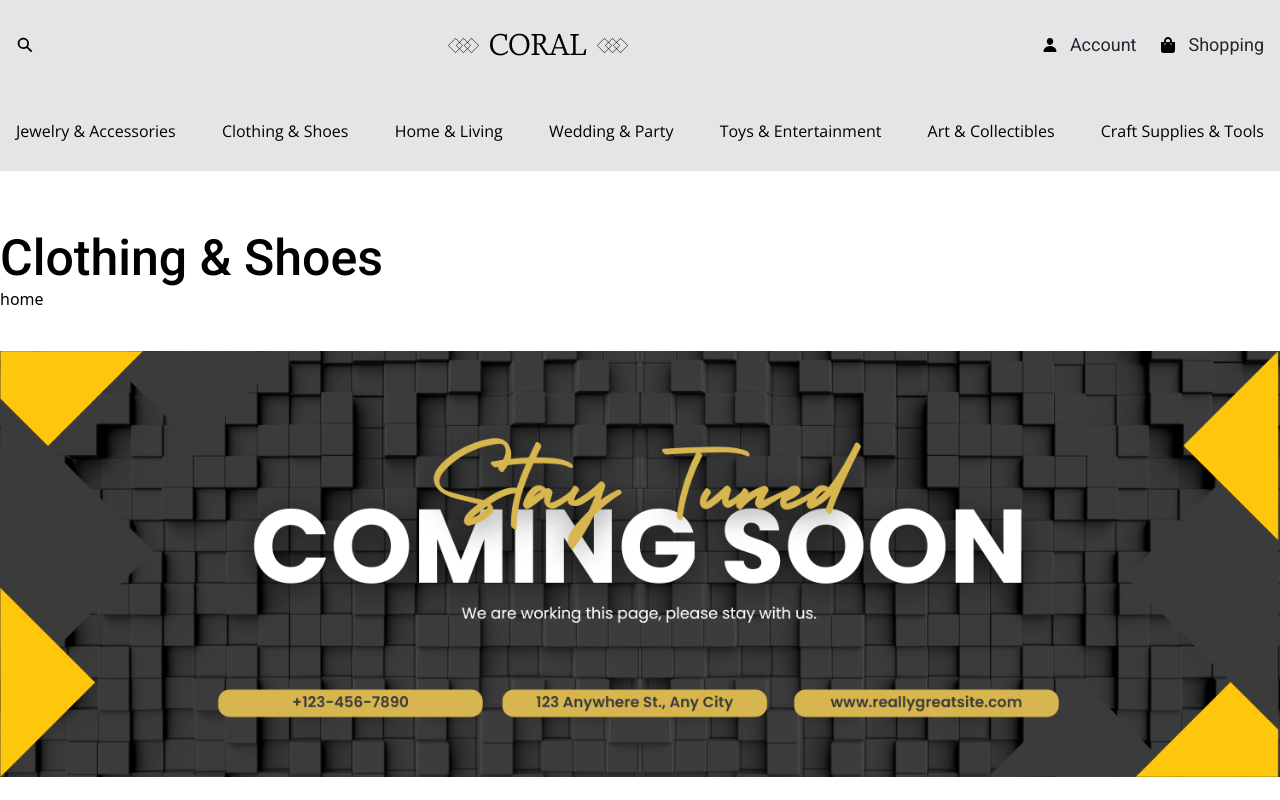
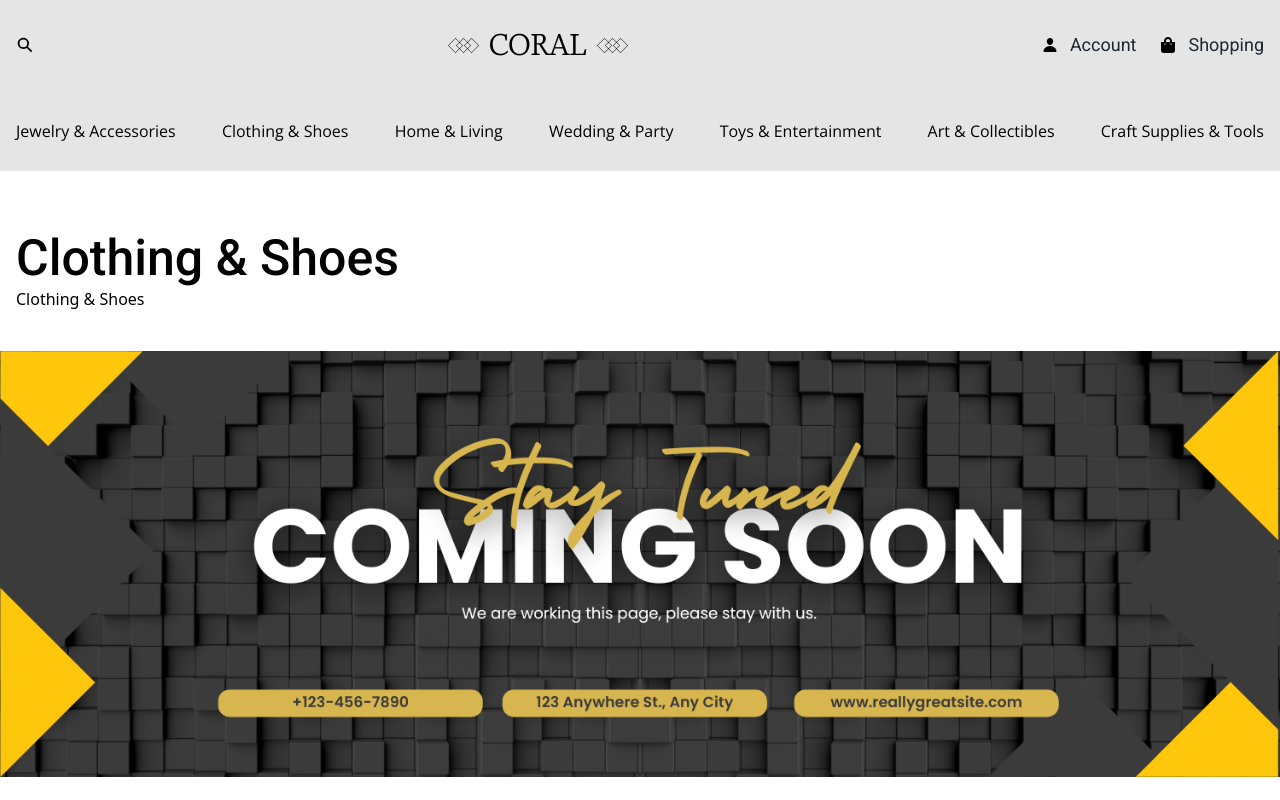
Before and after one commit to mdsalathossain0/Coral_e_commerce, a React (Vite) app: page /clothingshoes in a window 1280 px wide. Shown: the top 800 px of the page. Built offline with nearby package versions, Linux system fonts and the light colour scheme.

Commit message:
breadcrum done

```diff
--- a/src/layouts/Navber.jsx
+++ b/src/layouts/Navber.jsx
@@ -23,13 +23,13 @@ const Navber = () => {
             <nav className='bg-third py-7 px-4 hidden lg:block'>
                 <Container>
                     <Flex className='justify-between items-center'>
-                         <Link onClick={()=>handleBread('Jewelry & Accessories')} to='/jewelryaccessories'><List text='Jewelry & Accessories' /></Link>
-                            <Link onClick={()=>handleBread('Clothing & Shoes')} to='/clothingshoes'><List text='Clothing & Shoes' /></Link>
-                            <Link onClick={()=>handleBread('Home & Living')} to='/homeliving'><List text='Home & Living' /></Link>
-                            <Link onClick={()=>handleBread('Wedding & Party')} to='/weddingparty'><List text='Wedding & Party' /></Link>
-                            <Link onClick={()=>handleBread('Toys & Entertainment')} to='/toyentertainment'><List text='Toys & Entertainment' /></Link>
-                            <Link onClick={()=>handleBread('Art & Collectibles')} to='/artcollectibles'><List text='Art & Collectibles' /></Link>
-                            <Link onClick={()=>handleBread('Craft Supplies & Tools')} to='/craftsuppliestools'><List text='Craft Supplies & Tools' /></Link>
+                         <Link onClick={()=>handleBread('jewelryaccessories')} to='/jewelryaccessories'><List text='Jewelry & Accessories' /></Link>
+                            <Link onClick={()=>handleBread('clothingshoes')} to='/clothingshoes'><List text='Clothing & Shoes' /></Link>
+                            <Link onClick={()=>handleBread('homeliving')} to='/homeliving'><List text='Home & Living' /></Link>
+                            <Link onClick={()=>handleBread('weddingparty')} to='/weddingparty'><List text='Wedding & Party' /></Link>
+                            <Link onClick={()=>handleBread('toyentertainment')} to='/toyentertainment'><List text='Toys & Entertainment' /></Link>
+                            <Link onClick={()=>handleBread('artcollectibles')} to='/artcollectibles'><List text='Art & Collectibles' /></Link>
+                            <Link onClick={()=>handleBread('craftsuppliestools')} to='/craftsuppliestools'><List text='Craft Supplies & Tools' /></Link>
                     </Flex>
                 </Container>
             </nav>
--- a/src/pages/ArtCollectibles.jsx
+++ b/src/pages/ArtCollectibles.jsx
@@ -5,20 +5,20 @@ import Message from '../assets/message.png'
 import Container from '../components/Container'
 import Heading from '../components/Heading'
 import { useSelector } from 'react-redux'
+import { Link } from 'react-router-dom'
 
 
 const ArtCollectibles = () => {
   let prev = useSelector((state)=>state.bread.prevvalue)
   let current = useSelector((state)=>state.bread.currentvalue)
 
-  console.log('Prev:', JSON.stringify(prev))
 
   return (
     <section className='py-10 lg:py-15'>
       <Container>
-        <Heading text='Art & Collectibles' />
+        <Heading className='px-4' text='Art & Collectibles' />
 
-        <p className='pb-10'>{prev && prev!==current ? `${prev} >` : ''  } Art & Collectibles</p>
+        <p className='pb-10 px-4'>{prev && prev!==current ? <Link to={prev==='Home' ? '/' : `/${prev}`}>{`${prev} >`}</Link> : ''  } Art & Collectibles</p>
       </Container>
       <Image src={Message} />
     </section>
--- a/src/pages/ClothingShoes.jsx
+++ b/src/pages/ClothingShoes.jsx
@@ -3,13 +3,17 @@ import Message from '../assets/message.png'
 import Image from '../components/Image'
 import Container from '../components/Container'
 import Heading from '../components/Heading'
+import { useSelector } from 'react-redux'
+import { Link } from 'react-router-dom'
 const ClothingShoes = () => {
+  let prev = useSelector((state)=>state.bread.prevvalue)
+  let current = useSelector((state)=>state.bread.currentvalue)
   return (
     <section className='py-10 lg:py-15'>
     <Container>
-        <Heading text='Clothing & Shoes' />
+        <Heading className='px-4' text='Clothing & Shoes' />
 
-        <p className='pb-10'>home</p>
+        <p className='pb-10 px-4'>{prev && prev!==current ? <Link to={prev==='Home' ? '/' : `/${prev}`}>{`${prev} >`}</Link> : ''  } Clothing & Shoes</p>
       </Container>
         <Image src={Message}/>
     </section>
--- a/src/pages/CraftSuppliesTools.jsx
+++ b/src/pages/CraftSuppliesTools.jsx
@@ -4,14 +4,18 @@ import Image from '../components/Image'
 import Message from '../assets/message.png'
 import Container from '../components/Container'
 import Heading from '../components/Heading'
+import { useSelector } from 'react-redux'
+import { Link } from 'react-router-dom'
 
 const CraftSuppliesTools = () => {
+  let prev = useSelector((state)=>state.bread.prevvalue)
+  let current = useSelector((state)=>state.bread.currentvalue)
   return (
     <section className='py-10 lg:py-15'>
       <Container>
-        <Heading text='Craft Supplies & Tools' />
+        <Heading className='px-4' text='Craft Supplies & Tools' />
 
-        <p className='pb-10'>home</p>
+        <p className='pb-10 px-4'>{prev && prev!==current ? <Link to={prev==='Home' ? '/' : `/${prev}`}>{`${prev} >`}</Link> : ''  } Craft Supplies & Tools</p>
       </Container>
         <Image src={Message}/>
     </section>
--- a/src/pages/HomeLiving.jsx
+++ b/src/pages/HomeLiving.jsx
@@ -3,14 +3,18 @@ import Image from '../components/Image'
 import Message from '../assets/message.png'
 import Container from '../components/Container'
 import Heading from '../components/Heading'
+import { useSelector } from 'react-redux'
+import { Link } from 'react-router-dom'
 
 const HomeLiving = () => {
+  let prev = useSelector((state)=>state.bread.prevvalue)
+  let current = useSelector((state)=>state.bread.currentvalue)
   return (
     <section className='py-10 lg:py-15'>
       <Container>
-        <Heading text='Home & Living' />
+        <Heading className='px-4' text='Home & Living' />
 
-        <p className='pb-10'>home</p>
+        <p className='pb-10 px-4'>{prev && prev!==current ? <Link to={prev==='Home' ? '/' : `/${prev}`}>{`${prev} >`}</Link> : ''  } Home & Living</p>
       </Container>
         <Image src={Message}/>
     </section>
--- a/src/pages/JewelryAccessories.jsx
+++ b/src/pages/JewelryAccessories.jsx
@@ -4,14 +4,18 @@ import Image from '../components/Image'
 import Message from '../assets/message.png'
 import Container from '../components/Container'
 import Heading from '../components/Heading'
+import { useSelector } from 'react-redux'
+import { Link } from 'react-router-dom'
 
 const JewelryAccessories = () => {
+  let prev = useSelector((state)=>state.bread.prevvalue)
+  let current = useSelector((state)=>state.bread.currentvalue)
   return (
     <section className='py-10 lg:py-15'>
       <Container>
-        <Heading text='Jewelary & Accessories' />
+        <Heading className='px-4' text='Jewelary & Accessories' />
 
-        <p className='pb-10'>home</p>
+        <p className='pb-10 px-4'>{prev && prev!==current ? <Link to={prev==='Home' ? '/' : `/${prev}`}>{`${prev} >`}</Link> : ''  } Jewelary & Accessories</p>
       </Container>
         <Image src={Message}/>
     </section>
--- a/src/pages/ToysEntertainment.jsx
+++ b/src/pages/ToysEntertainment.jsx
@@ -4,14 +4,18 @@ import Image from '../components/Image'
 import Message from '../assets/message.png'
 import Container from '../components/Container'
 import Heading from '../components/Heading'
+import { useSelector } from 'react-redux'
+import { Link } from 'react-router-dom'
 
 const ToysEntertainment = () => {
+  let prev = useSelector((state)=>state.bread.prevvalue)
+  let current = useSelector((state)=>state.bread.currentvalue)
   return (
     <section className='py-10 lg:py-15'>
       <Container>
-        <Heading text='Toys & Entertainment' />
+        <Heading className='px-4' text='Toys & Entertainment' />
 
-        <p className='pb-10'>home</p>
+        <p className='pb-10 px-4'>{prev && prev!==current ? <Link to={prev==='Home' ? '/' : `/${prev}`}>{`${prev} >`}</Link> : ''  } Toys & Entertainment</p>
       </Container>
         <Image src={Message}/>
     </section>
--- a/src/pages/WeddingParty.jsx
+++ b/src/pages/WeddingParty.jsx
@@ -4,14 +4,18 @@ import Image from '../components/Image'
 import Message from '../assets/message.png'
 import Container from '../components/Container'
 import Heading from '../components/Heading'
+import { useSelector } from 'react-redux'
+import { Link } from 'react-router-dom'
 
 const WeddingParty = () => {
+  let prev = useSelector((state)=>state.bread.prevvalue)
+  let current = useSelector((state)=>state.bread.currentvalue)
   return (
     <section className='py-10 lg:py-15'>
       <Container>
-        <Heading text='Wedding & Party' />
+        <Heading className='px-4' text='Wedding & Party' />
 
-        <p className='pb-10'>home</p>
+        <p className='pb-10 px-4'>{prev && prev!==current ? <Link to={prev==='Home' ? '/' : `/${prev}`}>{`${prev} >`}</Link> : ''  } Wedding & Party</p>
       </Container>
         <Image src={Message}/>
     </section>
```
